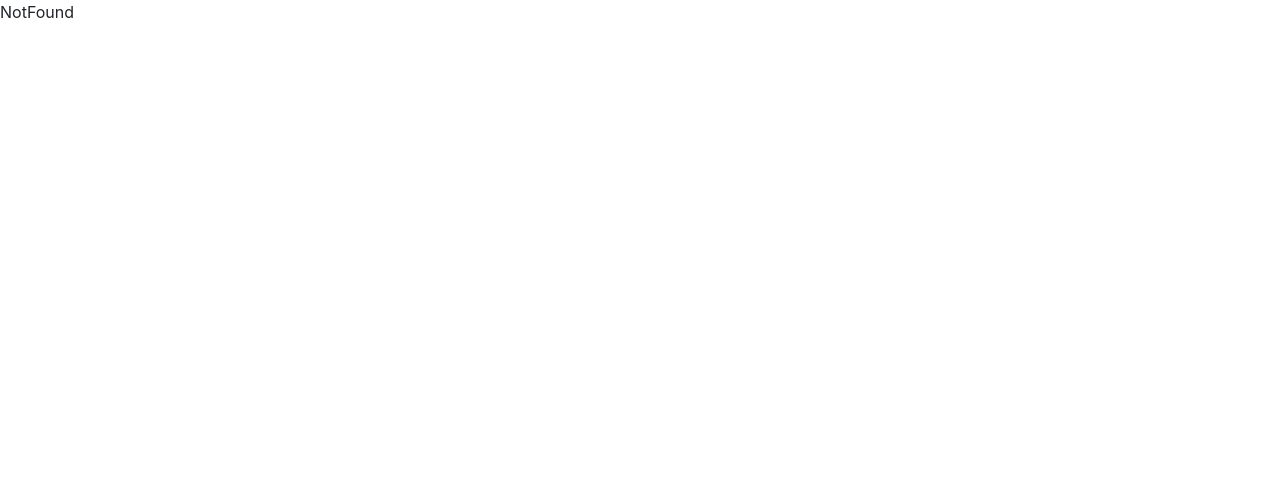
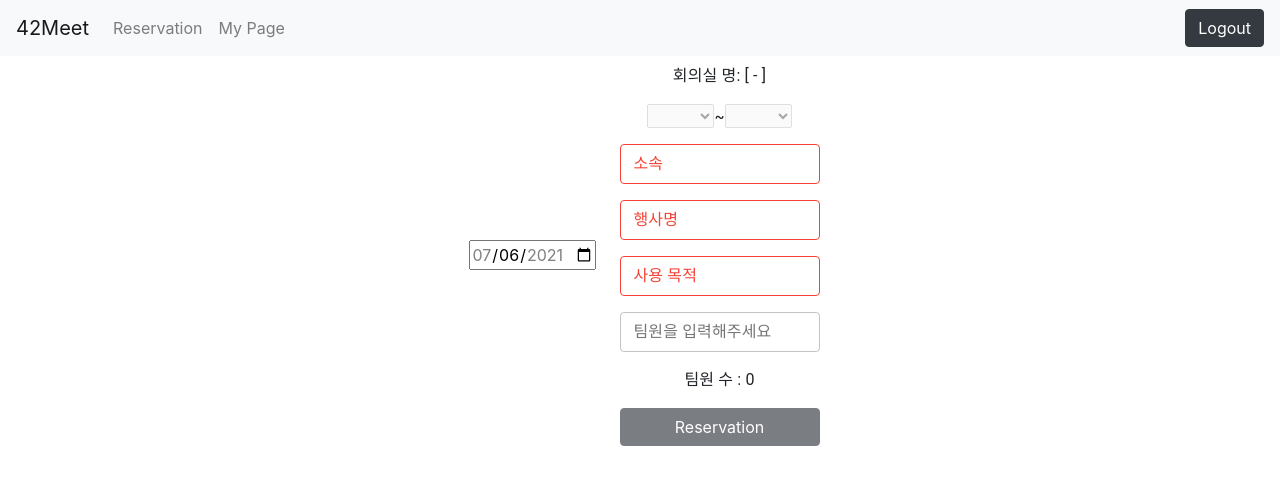
Before and after one commit to yh1120/42Meet_FE, a React (Create React App) app: page /booking in a window 1280 px wide. Shown: the top 484 px of the page. Built offline with nearby package versions, Linux system fonts and the light colour scheme.

Commit message:
[FIX] #39 Modify URL

```diff
--- a/src/App.js
+++ b/src/App.js
@@ -10,9 +10,9 @@ const App = () => {
   return (
     <BrowserRouter>
       <Switch>
-        <Route path="/meeting" exact component={Login} />
-        <Route path="/meeting/reservation" component={Reservation} />
-        <Route path="/meeting/mypage" component={MyPage} />
+        <Route path="/" exact component={Login} />
+        <Route path="/booking" component={Reservation} />
+        <Route path="/mypage" component={MyPage} />
         <Route component={NotFound} />
       </Switch>
     </BrowserRouter>
--- a/src/Components/Modal.js
+++ b/src/Components/Modal.js
@@ -70,7 +70,7 @@ const Modal = ({ open, close, header, userInput, members }) => {
         { headers: getHeaders() }
       );
       setToken(response);
-      window.location.href = '/meeting/mypage';
+      window.location.href = '/mypage';
     } catch (err) {
       if (err.statusCode === 400) {
         close();
--- a/src/Components/Navigation.js
+++ b/src/Components/Navigation.js
@@ -4,17 +4,17 @@ import { Navbar, Nav, Button } from 'react-bootstrap';
 const Navigation = () => {
   const handleLogout = () => {
     // localStorage.removeItem('access_token');
-    window.location.href = '/meeting';
+    window.location.href = '/';
   };
   return (
     <div>
       <Navbar bg="light" expand="lg">
-        <Navbar.Brand href="/meeting">42Meet</Navbar.Brand>
+        <Navbar.Brand href="/">42Meet</Navbar.Brand>
         <Navbar.Toggle aria-controls="basic-navbar-nav" />
         <Navbar.Collapse id="basic-navbar-nav">
           <Nav className="mr-auto">
-            <Nav.Link href="/meeting/reservation">Reservation</Nav.Link>
-            <Nav.Link href="/meeting/mypage">My Page</Nav.Link>
+            <Nav.Link href="/booking">Reservation</Nav.Link>
+            <Nav.Link href="/mypage">My Page</Nav.Link>
           </Nav>
           <Button variant="dark" onClick={handleLogout}>
             Logout
--- a/src/pages/Login.js
+++ b/src/pages/Login.js
@@ -13,7 +13,7 @@ const Login = () => {
       localStorage.getItem('access-token') &&
       localStorage.getItem('refresh-token')
     ) {
-      window.location.href = '/meeting/reservation';
+      window.location.href = '/booking';
     }
   });
 
--- a/src/pages/Reservation.js
+++ b/src/pages/Reservation.js
@@ -132,7 +132,7 @@ const Reservation = () => {
       console.log(refresh_token);
       console.log(localStorage.getItem('access-token'));
       console.log(localStorage.getItem('refresh-token'));
-      // window.location.href = '/meeting';
+      // window.location.href = '/';
     }
     initRooms();
     // console.log('token', jwtDecode(getCookieValue('access_token')).sub);
```
Also changed, not shown: 1 other file (tests, documents, lock files or other folders).
